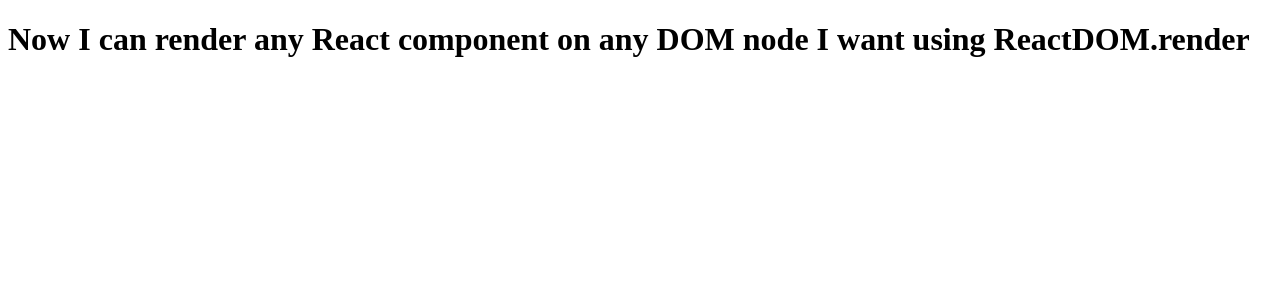
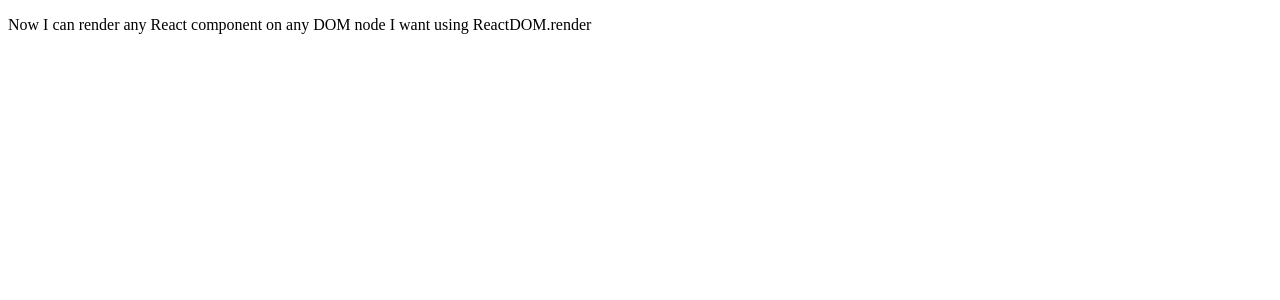
Before and after one commit to gauri37/Hackathon-8---React-Component-on-DOM-Node-1, a React app: page / in a window 1280 px wide. Shown: the top 300 px of the page. Built offline with nearby package versions, Linux system fonts and the light colour scheme.

Commit message:
Final change made

```diff
--- a/src/components/App.js
+++ b/src/components/App.js
@@ -1,9 +1,9 @@
 import React from 'react';
-function App(){
+class App extends React.Component{
+    render(){
         return(
-            <>
-                <h1>Now I can render any React component on any DOM node I want using ReactDOM.render</h1>
-            </>
+            <p>Now I can render any React component on any DOM node I want using ReactDOM.render</p>
         );
     }
+}
 export default App;
--- a/src/index.js
+++ b/src/index.js
@@ -3,4 +3,4 @@ import ReactDOM from "react-dom";
 import App from "./components/App";
 
 
-ReactDOM.render(<App/>,document.getElementById('root'));
+ReactDOM.render(<App/>,document.getElementById("root"));
```
